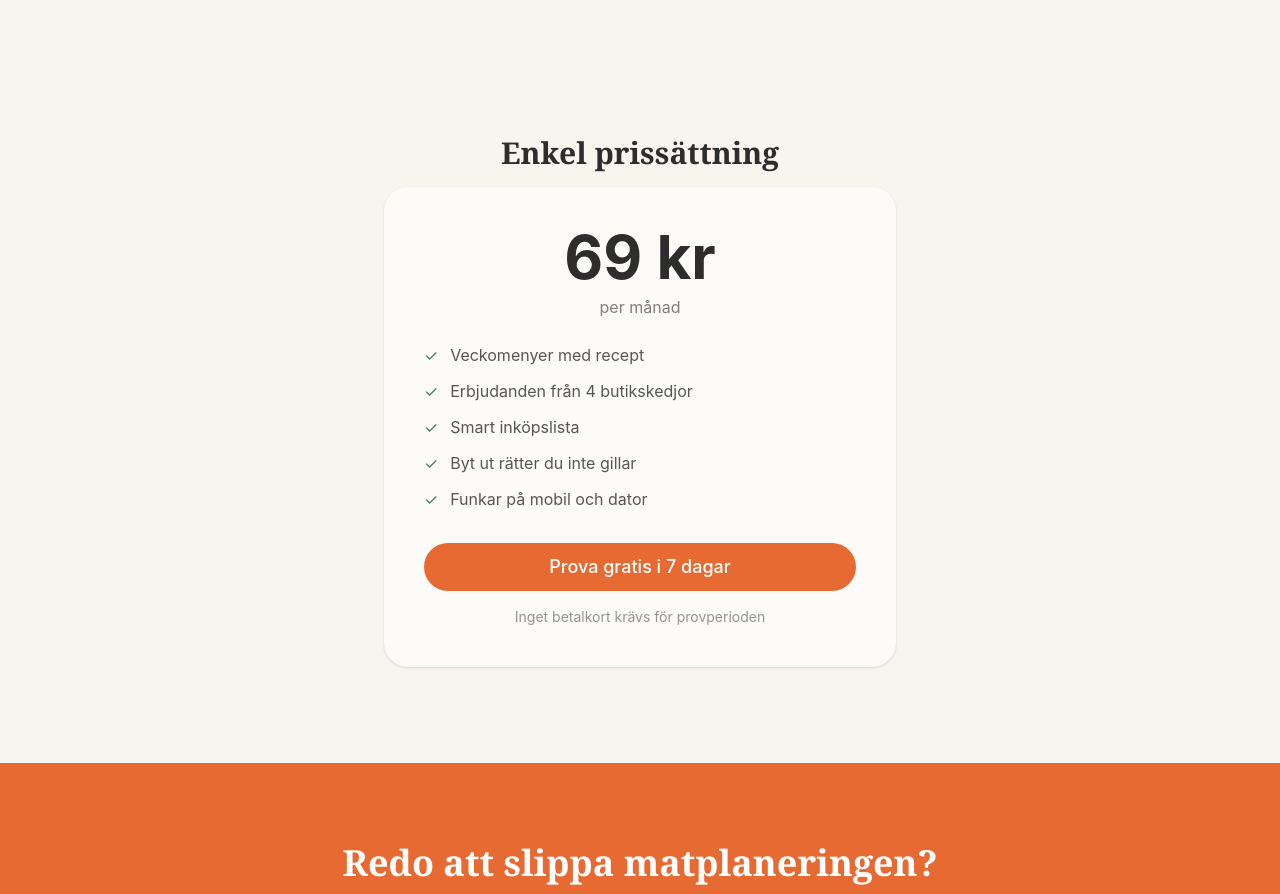
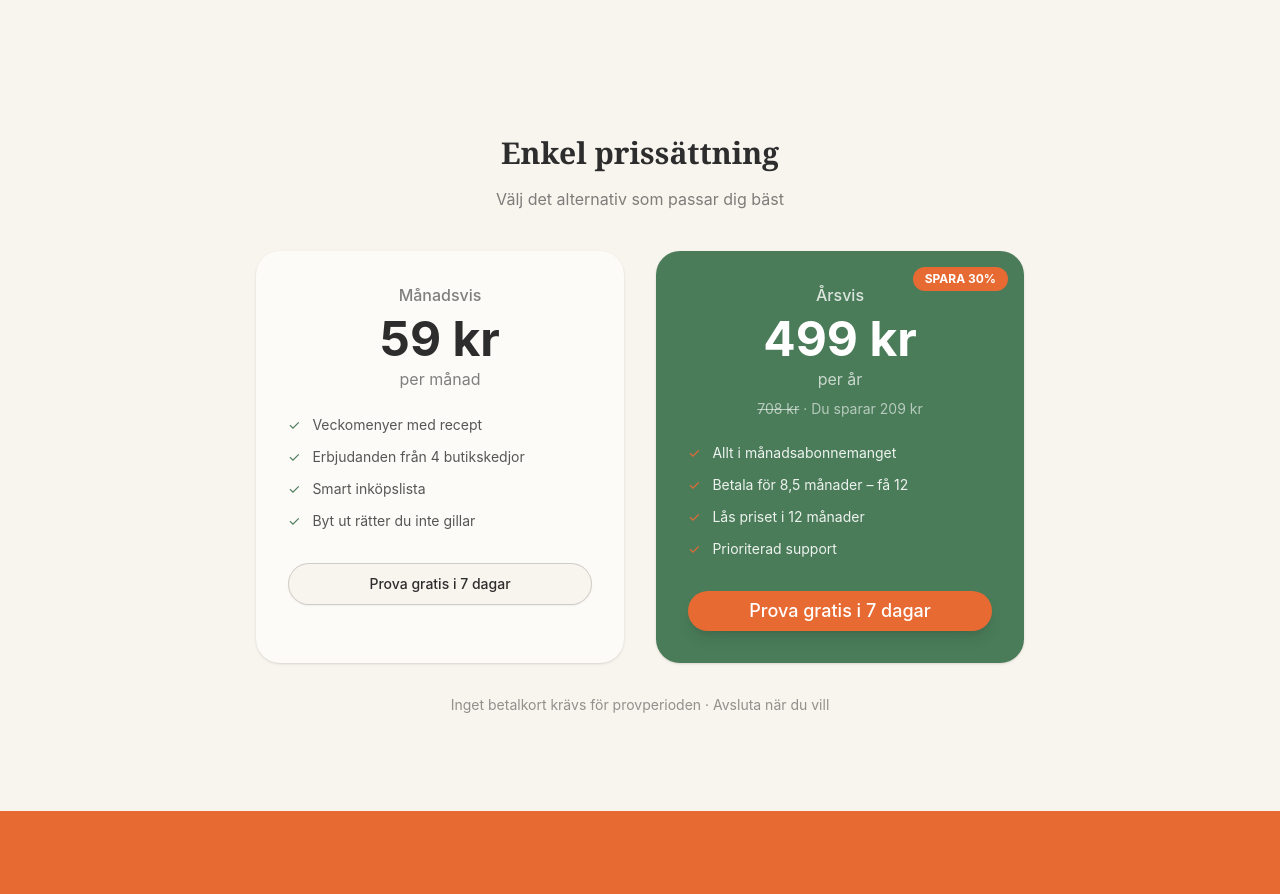
Before and after one commit to danielstrtly-pixel/matino, a Next.js app: page / in a window 1280 px wide. Shown: the part 3660-4554 px from the top of the page. Built offline with nearby package versions, Linux system fonts and the light colour scheme; no server answers.

Commit message:
Add yearly subscription (499 kr) with 30% savings badge

```diff
--- a/src/app/page.tsx
+++ b/src/app/page.tsx
@@ -263,21 +263,27 @@ export default async function Home() {
 
       {/* Pris */}
       <section className="container mx-auto px-4 py-16 md:py-24">
-        <div className="max-w-lg mx-auto text-center">
+        <div className="max-w-4xl mx-auto text-center">
           <h2 className="text-2xl md:text-3xl font-serif font-bold text-charcoal mb-4">
             Enkel prissättning
           </h2>
-          <Card className="bg-cream-light border-0 rounded-3xl p-8 md:p-10">
+          <p className="text-charcoal/60 mb-10">
+            Välj det alternativ som passar dig bäst
+          </p>
+
+          <div className="grid md:grid-cols-2 gap-6 md:gap-8 max-w-3xl mx-auto">
+            {/* Månadsabonnemang */}
+            <Card className="bg-cream-light border-0 rounded-3xl p-6 md:p-8">
               <CardContent className="p-0">
-              <div className="text-5xl md:text-6xl font-bold text-charcoal mb-2">69 kr</div>
+                <div className="text-charcoal/60 font-medium mb-2">Månadsvis</div>
+                <div className="text-4xl md:text-5xl font-bold text-charcoal mb-1">59 kr</div>
                 <div className="text-charcoal/60 mb-6">per månad</div>
-              <ul className="text-left space-y-3 mb-8">
+                <ul className="text-left space-y-3 mb-8 text-sm">
                   {[
                     "Veckomenyer med recept",
                     "Erbjudanden från 4 butikskedjor",
                     "Smart inköpslista",
                     "Byt ut rätter du inte gillar",
-                  "Funkar på mobil och dator"
                   ].map((item, i) => (
                     <li key={i} className="flex items-center gap-3 text-charcoal/80">
                       <span className="text-fresh">✓</span>
@@ -286,15 +292,50 @@ export default async function Home() {
                   ))}
                 </ul>
                 {!isLoggedIn && (
-                <Button asChild size="lg" className="w-full bg-orange hover:bg-[#D55A25] text-white rounded-full py-6 text-lg">
+                  <Button asChild variant="outline" size="lg" className="w-full rounded-full py-5 border-charcoal/20 hover:bg-cream-dark">
                     <Link href="/signup">Prova gratis i 7 dagar</Link>
                   </Button>
                 )}
-              <p className="text-sm text-charcoal/50 mt-4">
-                Inget betalkort krävs för provperioden
-              </p>
               </CardContent>
             </Card>
+
+            {/* Årsabonnemang - Populärast */}
+            <Card className="bg-fresh text-white border-0 rounded-3xl p-6 md:p-8 relative overflow-hidden">
+              <CardContent className="p-0">
+                <div className="absolute top-4 right-4 bg-orange text-white text-xs font-bold px-3 py-1 rounded-full">
+                  SPARA 30%
+                </div>
+                <div className="text-white/80 font-medium mb-2">Årsvis</div>
+                <div className="text-4xl md:text-5xl font-bold mb-1">499 kr</div>
+                <div className="text-white/70 mb-2">per år</div>
+                <div className="text-sm text-white/60 mb-6">
+                  <span className="line-through">708 kr</span> · Du sparar 209 kr
+                </div>
+                <ul className="text-left space-y-3 mb-8 text-sm">
+                  {[
+                    "Allt i månadsabonnemanget",
+                    "Betala för 8,5 månader – få 12",
+                    "Lås priset i 12 månader",
+                    "Prioriterad support",
+                  ].map((item, i) => (
+                    <li key={i} className="flex items-center gap-3 text-white/90">
+                      <span className="text-orange">✓</span>
+                      {item}
+                    </li>
+                  ))}
+                </ul>
+                {!isLoggedIn && (
+                  <Button asChild size="lg" className="w-full bg-orange hover:bg-[#D55A25] text-white rounded-full py-5 text-lg shadow-lg">
+                    <Link href="/signup">Prova gratis i 7 dagar</Link>
+                  </Button>
+                )}
+              </CardContent>
+            </Card>
+          </div>
+
+          <p className="text-sm text-charcoal/50 mt-8">
+            Inget betalkort krävs för provperioden · Avsluta när du vill
+          </p>
         </div>
       </section>
 
```
Lines whose indentation alone changed are shown as unchanged.
